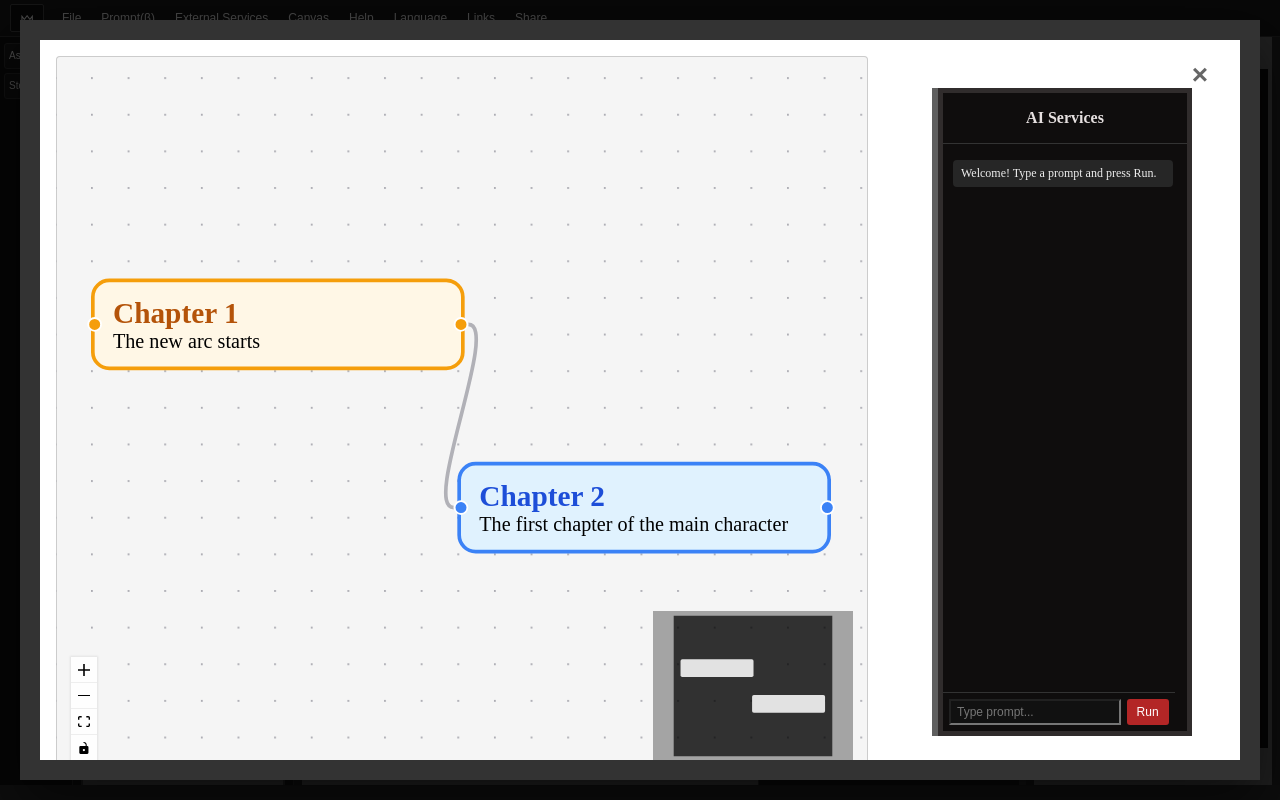
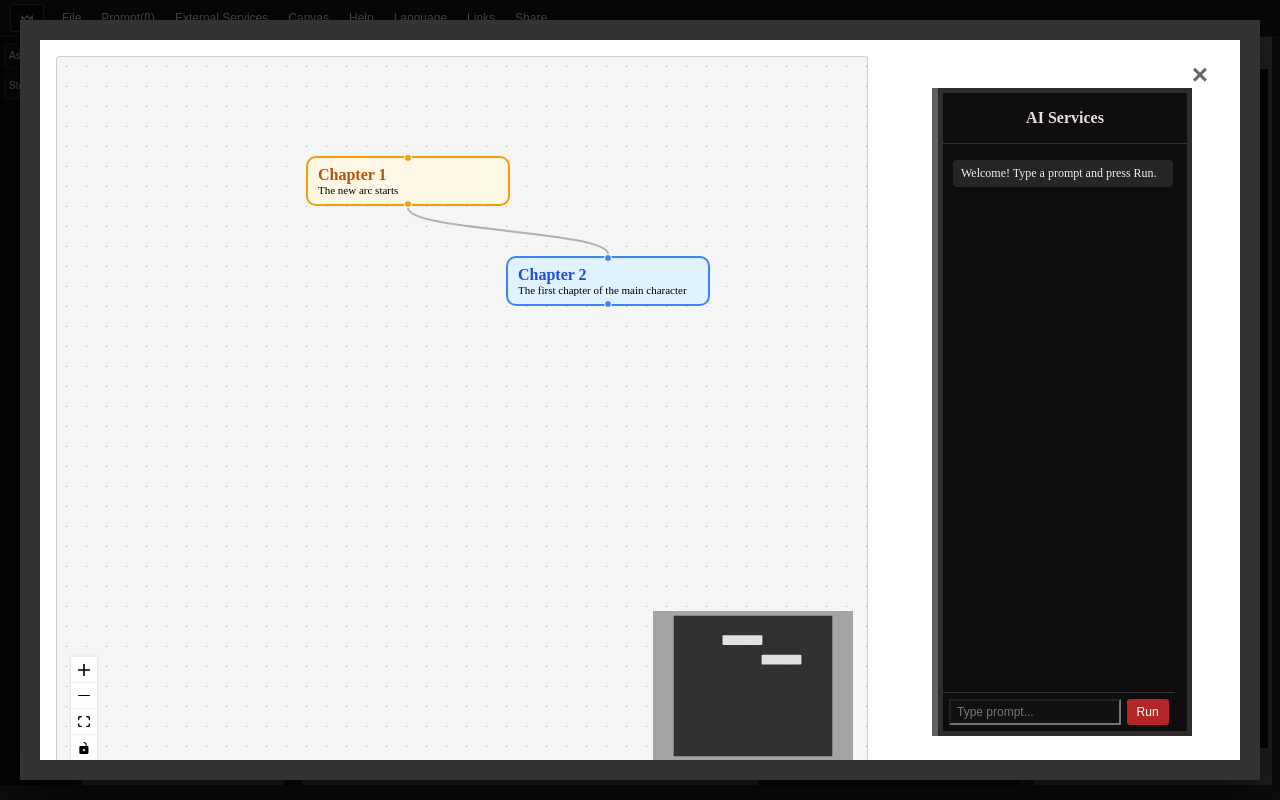
Before and after one commit to ramenartai/Ramen_Art, a React (Vite) app in the folder frontend/: page / in a window 1280 px wide. Both pictures are taken after a click on the button "Story board". Built offline with nearby package versions, Linux system fonts and the light colour scheme; no server answers.

Commit message:
fixed edges

```diff
--- a/frontend/package.json
+++ b/frontend/package.json
@@ -10,6 +10,7 @@
     "preview": "vite preview"
   },
   "dependencies": {
+    "@dagrejs/dagre": "^1.1.8",
     "@xyflow/react": "^12.10.0",
     "marked": "^17.0.1",
     "react": "^19.2.0",
--- a/frontend/src/Story/getStory.js
+++ b/frontend/src/Story/getStory.js
@@ -52,11 +52,28 @@ const handleSubmit = async (e, input, setInput, messages, setMessages) => {
 
     // Debug log: raw response object
     console.log("[DEBUG] Raw response object:", response);
+    let data;
+    try {
+      data = await response.json();
+    } catch (jsonErr) {
+      data = null;
+    }
     if (!response.ok) {
-      throw new Error(`HTTP ${response.status}`);
+      // Try to extract error message from API response
+      let apiErrorMsg = data?.error?.message || data?.error || response.statusText;
+      // Check for likely content moderation error
+      const isModeration = apiErrorMsg && (
+        apiErrorMsg.toLowerCase().includes("content filter") ||
+        apiErrorMsg.toLowerCase().includes("safety") ||
+        apiErrorMsg.toLowerCase().includes("policy") ||
+        apiErrorMsg.toLowerCase().includes("blocked")
+      );
+      if (isModeration) {
+        apiErrorMsg = "Your prompt was blocked by content moderation. Please rephrase your request to avoid unsafe or restricted content.";
+      }
+      return `Error: ${apiErrorMsg}`;
     }
 
-    const data = await response.json();
     // Debug log: parsed response JSON
     console.log("[DEBUG] Parsed response JSON:", data);
     const fullText = data.choices?.[0]?.message?.content || "No response";
--- /dev/null
+++ b/frontend/src/Story/position.js
@@ -0,0 +1,37 @@
+import dagre from '@dagrejs/dagre';
+
+const dagreGraph = new dagre.graphlib.Graph().setDefaultEdgeLabel(() => ({}));
+const nodeWidth = 180;
+const nodeHeight = 60;
+
+const getLayoutedElements = (nodes, edges, direction = 'TB') => {
+  const isHorizontal = direction === 'LR';
+  dagreGraph.setGraph({ rankdir: direction });
+
+  nodes.forEach((node) => {
+    dagreGraph.setNode(node.id, { width: nodeWidth, height: nodeHeight });
+  });
+
+  edges.forEach((edge) => {
+    dagreGraph.setEdge(edge.source, edge.target);
+  });
+
+  dagre.layout(dagreGraph);
+
+  return {
+    nodes: nodes.map((node) => {
+      const nodeWithPosition = dagreGraph.node(node.id);
+      return {
+        ...node,
+        targetPosition: isHorizontal ? 'left' : 'top',
+        sourcePosition: isHorizontal ? 'right' : 'bottom',
+        position: {
+          x: nodeWithPosition.x - nodeWidth / 2,
+          y: nodeWithPosition.y - nodeHeight / 2,
+        },
+      };
+    }),
+    edges,
+  };
+};
+export default getLayoutedElements;
--- a/frontend/src/Story/storyCanvas.jsx
+++ b/frontend/src/Story/storyCanvas.jsx
@@ -3,6 +3,8 @@ import {
   ReactFlow,
   useNodesState,
   useEdgesState,
+  useReactFlow,
+  ReactFlowProvider,
   addEdge,
   Background,
   Controls,
@@ -11,6 +13,7 @@ import {
 } from '@xyflow/react';
 import '@xyflow/react/dist/style.css';
 import { Handle, Position } from '@xyflow/react';
+import getLayoutedElements from "./position";
 
 const StoryNode = ({ data }) => {
   const getColors = (type) => {
@@ -39,24 +42,19 @@ const StoryNode = ({ data }) => {
         position: 'relative'
       }}
     >
-      {/* SOURCE handle */}
+      <Handle
+        type="target"
+        position={Position.Top}
+        style={{ background: border }}
+      />
       <Handle
         type="source"
-        position={Position.Right}
+        position={Position.Bottom}
         style={{ background: border }}
       />
-
-      {/* TARGET handle */}
-      <Handle
-        type="target"
-        position={Position.Left}
-        style={{ background: border }}
-      />
-
       <div style={{ fontWeight: 700, color: title }}>
         {data.label}
       </div>
-
       {data.subtitle && (
         <div style={{ fontSize: 11 }}>
           {data.subtitle}
@@ -66,9 +64,6 @@ const StoryNode = ({ data }) => {
   );
 };
 
-
-
-// Node types mapping
 const nodeTypes = {
   storyNode: StoryNode
 };
@@ -77,45 +72,42 @@ const storyJSONtoFlow = (storyJson) => {
   const nodes = [];
   const edges = [];
 
-  // add main elements
   nodes.push({
     id: 'story-metadata',
     type: 'storyNode',
-    position: { x: 100, y: 100 },
     data: {
       label: storyJson.story_metadata?.title || 'Story Title',
       subtitle: storyJson.story_metadata?.genre?.join(', ') || '',
       type: 'arc'
     }
-  })
+  });
 
-  // story arcs as chapters
-  storyJson.story_arcs?.forEach((arc, arcIndex) => {
+  storyJson.story_arcs?.forEach((arc) => {
     const arcNodeId = `arc-${arc.arc_id}`;
     nodes.push({
       id: arcNodeId,
       type: 'storyNode',
-      position: { x: 400 + arcIndex * 300, y: 150 },
       data: {
         label: arc.arc_title,
         subtitle: arc.arc_summary || '',
         type: 'arc'
       }
     });
-    // Connect arc to main story
     edges.push({
       id: `story-to-arc-${arc.arc_id}`,
       source: 'story-metadata',
       target: arcNodeId,
-      type: 'default'
+      type: 'default',
+      markerEnd: {
+        type: MarkerType.ArrowClosed,
+      }
     });
-    // Add chapters and scenes
-    arc.chapters?.forEach((chapter, chIndex) => {
+
+    arc.chapters?.forEach((chapter) => {
       const chapterNodeId = `chapter-${chapter.chapter_id}`;
       nodes.push({
         id: chapterNodeId,
         type: 'storyNode',
-        position: { x: 400 + arcIndex * 300, y: 250 + chIndex * 120 },
         data: {
           label: chapter.chapter_title,
           subtitle: chapter.chapter_purpose,
@@ -126,16 +118,17 @@ const storyJSONtoFlow = (storyJson) => {
         id: `arc-to-chapter-${chapter.chapter_id}`,
         source: arcNodeId,
         target: chapterNodeId,
-        type: 'default'
+        type: 'default',
+        markerEnd: {
+          type: MarkerType.ArrowClosed,
+        }
       });
 
-      // Add scenes
-      chapter.scenes?.forEach((scene, sceneIndex) => {
+      chapter.scenes?.forEach((scene) => {
         const sceneNodeId = `scene-${scene.scene_id}`;
         nodes.push({
           id: sceneNodeId,
           type: 'storyNode',
-          position: { x: 700 + arcIndex * 300 + sceneIndex * 100, y: 270 + chIndex * 120 },
           data: {
             label: scene.emotional_beat || 'Scene',
             subtitle: `${scene.characters_involved?.join(', ') || ''}`,
@@ -147,7 +140,10 @@ const storyJSONtoFlow = (storyJson) => {
           id: `chapter-to-scene-${scene.scene_id}`,
           source: chapterNodeId,
           target: sceneNodeId,
-          type: 'default'
+          type: 'default',
+          markerEnd: {
+            type: MarkerType.ArrowClosed,
+          }
         });
       });
     });
@@ -156,8 +152,11 @@ const storyJSONtoFlow = (storyJson) => {
   return { nodes, edges };
 };
 
+// Inner component that uses useReactFlow()
+const StoryCanvasContent = ({ storyJson }) => {
+  const { fitView } = useReactFlow();
+  const [isLoading, setIsLoading] = useState(false);
 
-const StoryCanvas = ({ storyJson }) => {
   const defaultNodes = [
     {
       id: '1',
@@ -181,8 +180,8 @@ const StoryCanvas = ({ storyJson }) => {
     }
   ];
 
-  const [nodes, setNodes, onNodesChange] = useNodesState([]);
-  const [edges, setEdges, onEdgesChange] = useEdgesState([]);
+  const [nodes, setNodes, onNodesChange] = useNodesState(defaultNodes);
+  const [edges, setEdges, onEdgesChange] = useEdgesState(defaultEdges);
 
   useEffect(() => {
     if (!storyJson) {
@@ -190,18 +189,45 @@ const StoryCanvas = ({ storyJson }) => {
       setEdges(defaultEdges);
       return;
     }
+
+    setIsLoading(true);
     const { nodes: newNodes, edges: newEdges } = storyJSONtoFlow(storyJson);
-    setNodes(newNodes);
+    const { nodes: layoutedNodes } = getLayoutedElements(newNodes, newEdges, 'TB');
+
+    // Batch updates with RAF for smoothness
+    requestAnimationFrame(() => {
+      setNodes(layoutedNodes);
       setEdges(newEdges);
-  }, [storyJson, setNodes, setEdges]);
+      setIsLoading(false);
+
+      // Smooth fitView after render
+      setTimeout(() => {
+        fitView({
+          padding: 0.2,
+          includeHiddenNodes: false,
+          duration: 500
+        });
+      }, 50);
+    });
+  }, [storyJson, setNodes, setEdges, fitView]);
 
   const onConnect = useCallback(
     (params) => setEdges((eds) => addEdge(params, eds)),
     [setEdges]
   );
 
+  const onLayout = useCallback((direction = 'TB') => {
+    const { nodes: layoutedNodes } = getLayoutedElements(nodes, edges, direction);
+    setNodes(layoutedNodes);
+
+    setTimeout(() => {
+      fitView({ padding: 0.2, duration: 500 });
+    }, 100);
+  }, [nodes, edges, setNodes, fitView]);
+
   return (
-    <div className="canvas-area" style={{ width: "100%", height: "100%" }}>
+    <>
+      <div className="canvas-area" style={{ width: "100%", height: "100%", position: 'relative' }}>
         <ReactFlow
           nodes={nodes}
           edges={edges}
@@ -209,7 +235,8 @@ const StoryCanvas = ({ storyJson }) => {
           onEdgesChange={onEdgesChange}
           onConnect={onConnect}
           nodeTypes={nodeTypes}
-        fitView
+          animated="true"
+          fitView={false}
           className="story-canvas-flow"
           minZoom={0.2}
           maxZoom={2}
@@ -218,7 +245,46 @@ const StoryCanvas = ({ storyJson }) => {
           <Controls />
           <MiniMap />
         </ReactFlow>
+
+        {isLoading && (
+          <div style={{
+            position: 'absolute',
+            top: '50%',
+            left: '50%',
+            transform: 'translate(-50%, -50%)',
+            zIndex: 1000,
+            background: 'rgba(255,255,255,0.95)',
+            padding: '20px 30px',
+            borderRadius: 12,
+            boxShadow: '0 4px 20px rgba(0,0,0,0.1)',
+            fontSize: 14,
+            color: '#374151'
+          }}>
+            🎨 Arranging your story...
           </div>
+        )}
+      </div>
+
+      {/* Layout buttons */}
+      <div style={{
+        position: 'absolute',
+        top: 10,
+        right: 10,
+        zIndex: 1000,
+        display: 'flex',
+        gap: 8
+      }}>
+      </div>
+    </>
+  );
+};
+
+// Wrapper with ReactFlowProvider
+const StoryCanvas = ({ storyJson }) => {
+  return (
+    <ReactFlowProvider>
+      <StoryCanvasContent storyJson={storyJson} />
+    </ReactFlowProvider>
   );
 };
 
```
Also changed, not shown: 1 other file (tests, documents, lock files or other folders). Lines whose indentation alone changed are shown as unchanged.
